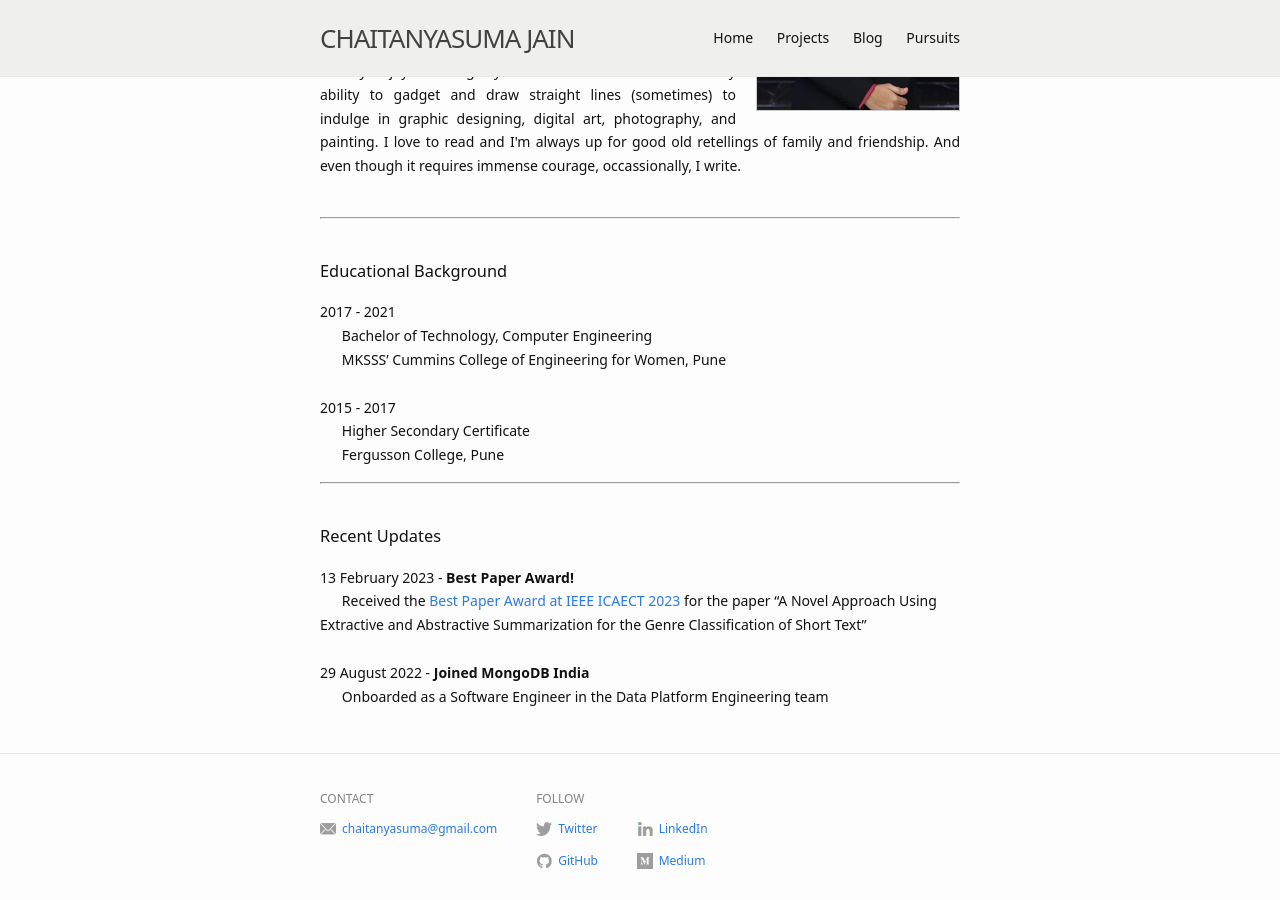
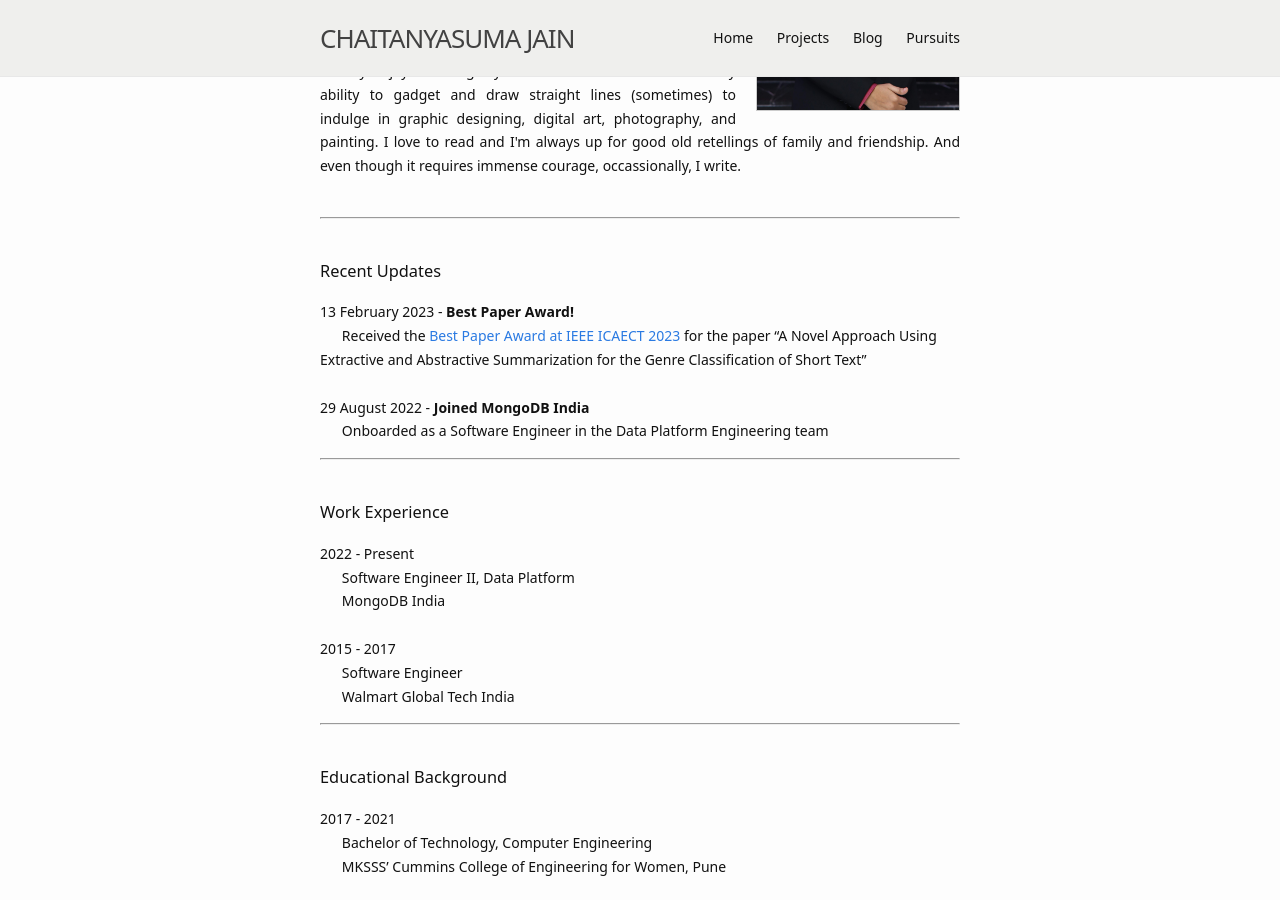
Before and after one commit to Chaitanyasuma/Chaitanyasuma.github.io, a Jekyll site: the page built from index.md, in a window 1280 px wide and 900 px high, scrolled down 344 px. Built offline with Jekyll 4.4.1, drawn with Linux system fonts in a browser that asks for light colours; some of the changed text lies outside the part shown.

Commit message:
Modified landing page

```diff
--- a/index.md
+++ b/index.md
@@ -17,6 +17,28 @@ profile_picture:
 
 ---
 <br>
+### Recent Updates
+
+13 February 2023 - <b>Best Paper Award!</b><br>
+&nbsp;&nbsp;&nbsp;&nbsp;&nbsp;&nbsp;Received the <a href="http://icaect.com/wp-content/uploads/2023/02/Best-Paper_ICAECT_2023.pdf">Best Paper Award at IEEE ICAECT 2023</a> for the paper "A Novel Approach Using Extractive and Abstractive Summarization for the Genre Classification of Short Text"
+<br><br>
+29 August 2022 - <b>Joined MongoDB India</b><br>
+&nbsp;&nbsp;&nbsp;&nbsp;&nbsp;&nbsp;Onboarded as a Software Engineer in the Data Platform Engineering team
+
+---
+<br>
+### Work Experience
+
+2022 - Present <br>
+&nbsp;&nbsp;&nbsp;&nbsp;&nbsp;&nbsp;Software Engineer II, Data Platform <br>
+&nbsp;&nbsp;&nbsp;&nbsp;&nbsp;&nbsp;MongoDB India
+<br><br>
+2015 - 2017 <br>
+&nbsp;&nbsp;&nbsp;&nbsp;&nbsp;&nbsp;Software Engineer <br>
+&nbsp;&nbsp;&nbsp;&nbsp;&nbsp;&nbsp;Walmart Global Tech India
+
+---
+<br>
 ### Educational Background
 
 2017 - 2021 <br>
@@ -26,13 +48,3 @@ profile_picture:
 2015 - 2017 <br>
 &nbsp;&nbsp;&nbsp;&nbsp;&nbsp;&nbsp;Higher Secondary Certificate <br>
 &nbsp;&nbsp;&nbsp;&nbsp;&nbsp;&nbsp;Fergusson College, Pune
-
----
-<br>
-### Recent Updates
-
-13 February 2023 - <b>Best Paper Award!</b><br>
-&nbsp;&nbsp;&nbsp;&nbsp;&nbsp;&nbsp;Received the <a href="http://icaect.com/wp-content/uploads/2023/02/Best-Paper_ICAECT_2023.pdf">Best Paper Award at IEEE ICAECT 2023</a> for the paper "A Novel Approach Using Extractive and Abstractive Summarization for the Genre Classification of Short Text"
-<br><br>
-29 August 2022 - <b>Joined MongoDB India</b><br>
-&nbsp;&nbsp;&nbsp;&nbsp;&nbsp;&nbsp;Onboarded as a Software Engineer in the Data Platform Engineering team
```
